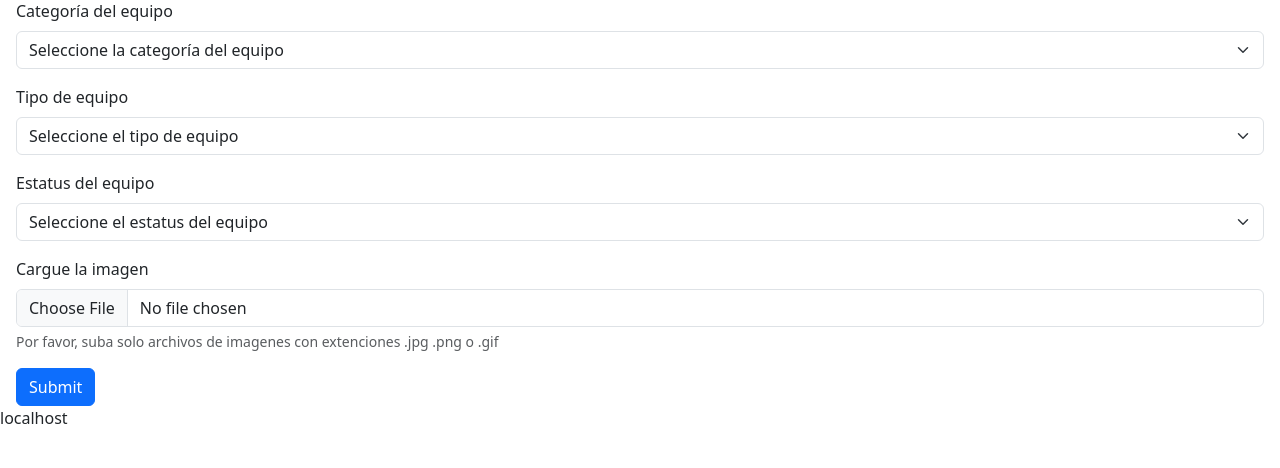
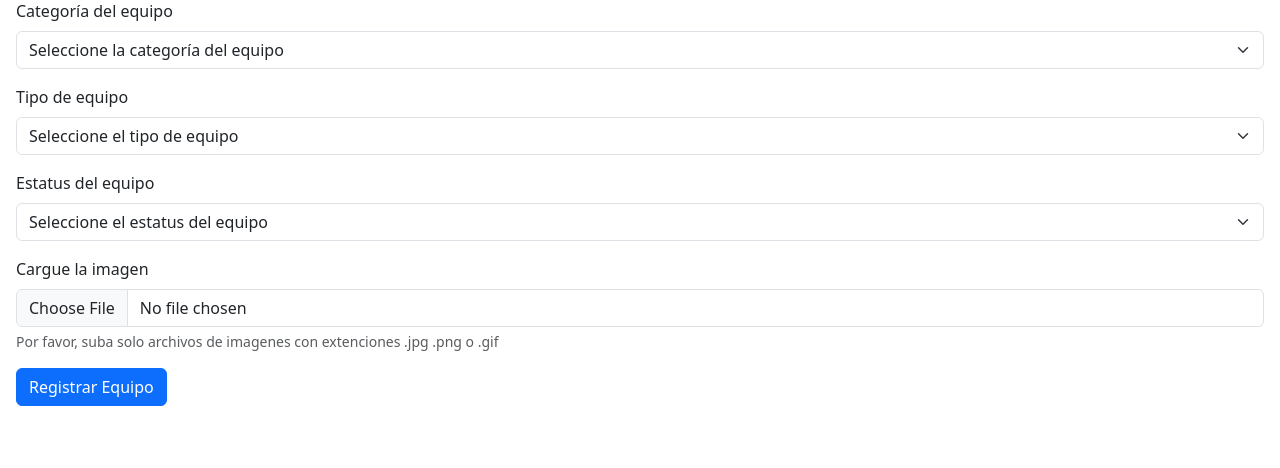
Before and after one commit to aristides1000/video_editing_work_inventory_system, a PHP site: page /equipment_registration.php in a window 1280 px wide. Shown: the part 113-581 px from the top of the page. Run offline with PHP 8.4, Linux system fonts and the light colour scheme; a user stored in the database is signed in; data comes from the database, SQL or seed files in the repository; a stand-in replaces the project's code that opens the database connection; some libraries are stand-ins or nearby versions.

Commit message:
Fix: Delete messege of console and change the text of submit button

```diff
--- a/equipment_registration.php
+++ b/equipment_registration.php
@@ -94,7 +94,7 @@
               <input class="form-control" type="file" id="image_path" name="image_path">
               <div id="imageHelp" class="form-text">Por favor, suba solo archivos de imagenes con extenciones .jpg .png o .gif</div>
             </div>
-            <button type="submit" class="btn btn-primary">Submit</button>
+            <button type="submit" class="btn btn-primary">Registrar Equipo</button>
           </form>
         <?php
         break;
@@ -116,7 +116,6 @@
         <meta http-equiv="refresh" content="5; URL=./login.php" />
       <?php
   }
-  echo SERVER_HOSTNAME;
   ?>
 
 <script>
--- a/user_registration.php
+++ b/user_registration.php
@@ -69,7 +69,7 @@
                 ?>
               </select>
             </div>
-            <button type="submit" class="btn btn-primary">Submit</button>
+            <button type="submit" class="btn btn-primary">Registrar Usuario</button>
           </form>
         <?php
         break;
```
